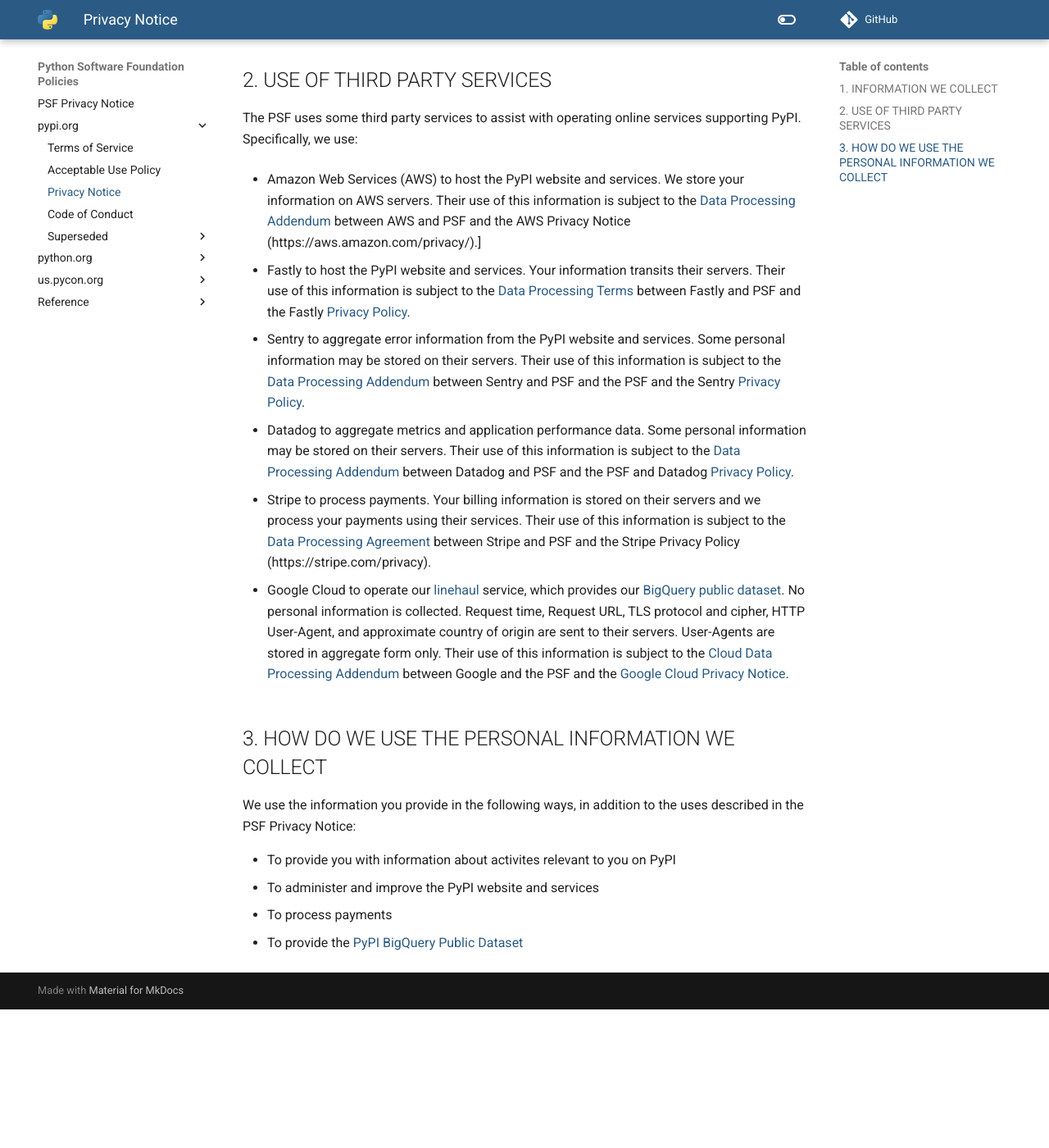
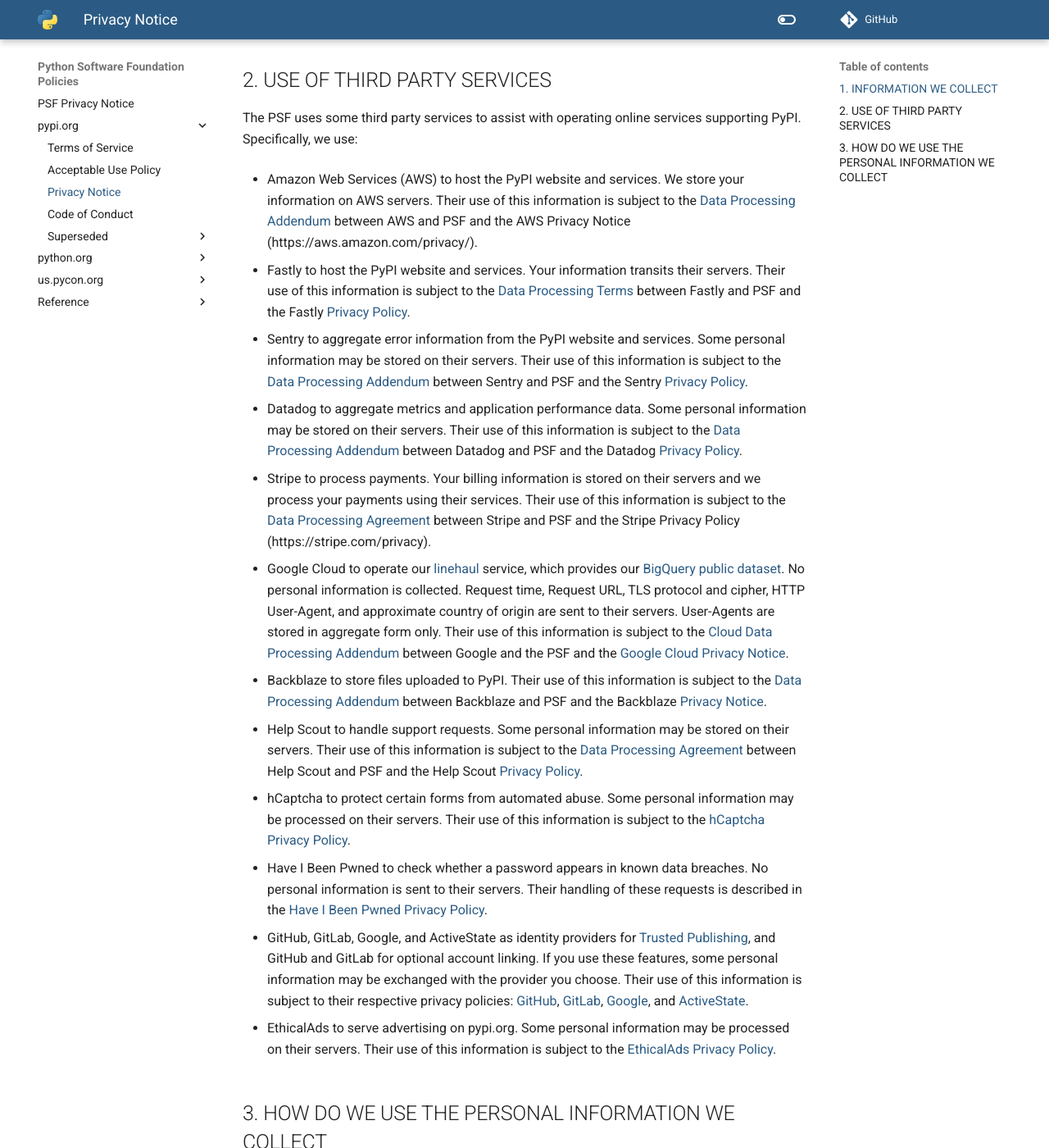
Before and after one commit to psf/policies, an MkDocs documentation site: the page built from docs/pypi.org/Privacy-Notice.md, in a window 1280 px wide and 1400 px high, scrolled down 866 px. Shown: the whole window at 82% size. Built offline with MkDocs 1.6.1 and Material for MkDocs 9.7.7, drawn with Linux system fonts in a browser that asks for light colours; comment, search, counter and statistics services are not loaded; before the commit the page ends 2097 px from its top, so only the background shows below that.

Commit message:
Update PyPI subprocessors (#63)

```diff
--- a/docs/pypi.org/Privacy-Notice.md
+++ b/docs/pypi.org/Privacy-Notice.md
@@ -30,17 +30,29 @@
 
 The PSF uses some third party services to assist with operating online services supporting PyPI. Specifically, we use:
 
--   Amazon Web Services (AWS) to host the PyPI website and services. We store your information on AWS servers. Their use of this information is subject to the [Data Processing Addendum](https://aws.amazon.com/blogs/security/aws-gdpr-data-processing-addendum/) between AWS and PSF and the AWS Privacy Notice (https://aws.amazon.com/privacy/).]
+-   Amazon Web Services (AWS) to host the PyPI website and services. We store your information on AWS servers. Their use of this information is subject to the [Data Processing Addendum](https://aws.amazon.com/blogs/security/aws-gdpr-data-processing-addendum/) between AWS and PSF and the AWS Privacy Notice (https://aws.amazon.com/privacy/).
 
 -   Fastly to host the PyPI website and services. Your information transits their servers. Their use of this information is subject to the [Data Processing Terms](https://www.fastly.com/data-processing) between Fastly and PSF and the Fastly [Privacy Policy](https://www.fastly.com/privacy/).
 
--   Sentry to aggregate error information from the PyPI website and services. Some personal information may be stored on their servers. Their use of this information is subject to the [Data Processing Addendum](https://sentry.io/legal/dpa/) between Sentry and PSF and the PSF and the Sentry [Privacy Policy](https://sentry.io/privacy/).
+-   Sentry to aggregate error information from the PyPI website and services. Some personal information may be stored on their servers. Their use of this information is subject to the [Data Processing Addendum](https://sentry.io/legal/dpa/) between Sentry and PSF and the Sentry [Privacy Policy](https://sentry.io/privacy/).
 
--   Datadog to aggregate metrics and application performance data. Some personal information may be stored on their servers. Their use of this information is subject to the [Data Processing Addendum](https://www.datadoghq.com/legal/data-processing-addendum/) between Datadog and PSF and the PSF and Datadog [Privacy Policy](https://www.datadoghq.com/legal/privacy/).
+-   Datadog to aggregate metrics and application performance data. Some personal information may be stored on their servers. Their use of this information is subject to the [Data Processing Addendum](https://www.datadoghq.com/legal/data-processing-addendum/) between Datadog and PSF and the Datadog [Privacy Policy](https://www.datadoghq.com/legal/privacy/).
 
 -   Stripe to process payments. Your billing information is stored on their servers and we process your payments using their services. Their use of this information is subject to the [Data Processing Agreement](https://stripe.com/legal/dpa) between Stripe and PSF and the Stripe Privacy Policy (https://stripe.com/privacy).
 
 -   Google Cloud to operate our [linehaul](https://github.com/pypi/linehaul-cloud-function) service, which provides our [BigQuery public dataset](https://docs.pypi.org/api/bigquery/). No personal information is collected. Request time, Request URL, TLS protocol and cipher, HTTP User-Agent, and approximate country of origin are sent to their servers. User-Agents are stored in aggregate form only. Their use of this information is subject to the [Cloud Data Processing Addendum](https://cloud.google.com/terms/data-processing-addendum) between Google and the PSF and the [Google Cloud Privacy Notice](https://cloud.google.com/terms/cloud-privacy-notice).
+
+-   Backblaze to store files uploaded to PyPI. Their use of this information is subject to the [Data Processing Addendum](https://www.backblaze.com/company/policy/dpa-for-eea-eu-residents) between Backblaze and PSF and the Backblaze [Privacy Notice](https://www.backblaze.com/company/policy/privacy).
+
+-   Help Scout to handle support requests. Some personal information may be stored on their servers. Their use of this information is subject to the [Data Processing Agreement](https://www.helpscout.com/company/legal/dpa/) between Help Scout and PSF and the Help Scout [Privacy Policy](https://www.helpscout.com/company/legal/privacy/).
+
+-   hCaptcha to protect certain forms from automated abuse. Some personal information may be processed on their servers. Their use of this information is subject to the [hCaptcha Privacy Policy](https://www.hcaptcha.com/privacy).
+
+-   Have I Been Pwned to check whether a password appears in known data breaches. No personal information is sent to their servers. Their handling of these requests is described in the [Have I Been Pwned Privacy Policy](https://haveibeenpwned.com/Privacy).
+
+-   GitHub, GitLab, Google, and ActiveState as identity providers for [Trusted Publishing](https://docs.pypi.org/trusted-publishers/), and GitHub and GitLab for optional account linking. If you use these features, some personal information may be exchanged with the provider you choose. Their use of this information is subject to their respective privacy policies: [GitHub](https://docs.github.com/en/site-policy/privacy-policies/github-general-privacy-statement), [GitLab](https://about.gitlab.com/privacy/), [Google](https://policies.google.com/privacy), and [ActiveState](https://www.activestate.com/company/privacy-policy/).
+
+-   EthicalAds to serve advertising on pypi.org. Some personal information may be processed on their servers. Their use of this information is subject to the [EthicalAds Privacy Policy](https://www.ethicalads.io/privacy-policy/).
 
 ## 3. HOW DO WE USE THE PERSONAL INFORMATION WE COLLECT
 
```
